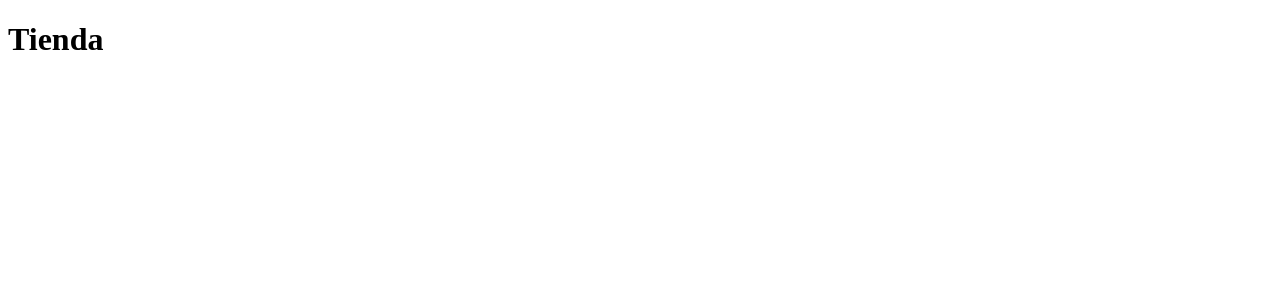
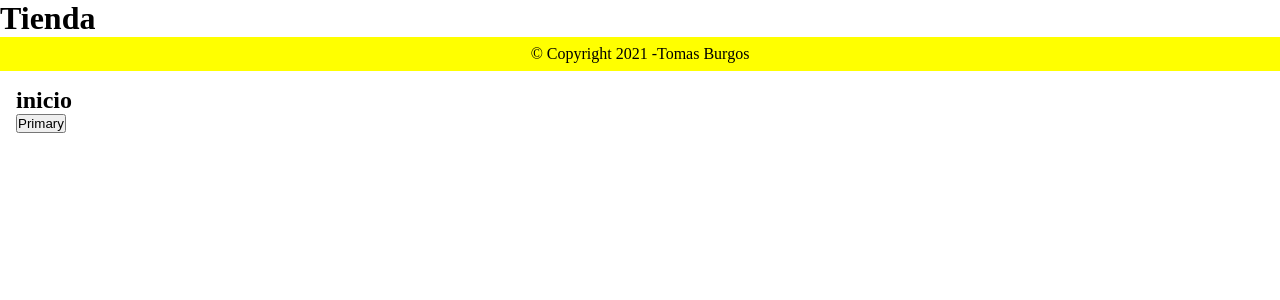
Before and after one commit to TomBurgos/reactjs, a React (Create React App) app: page / in a window 1280 px wide. Shown: the top 300 px of the page. Built offline with nearby package versions, Linux system fonts and the light colour scheme.

Commit message:
nuevas cosas

```diff
--- a/package.json
+++ b/package.json
@@ -6,7 +6,9 @@
     "@testing-library/jest-dom": "^5.15.1",
     "@testing-library/react": "^11.2.7",
     "@testing-library/user-event": "^12.8.3",
+    "bootstrap": "^5.1.3",
     "react": "^17.0.2",
+    "react-bootstrap": "^2.0.3",
     "react-dom": "^17.0.2",
     "react-scripts": "4.0.3",
     "web-vitals": "^1.1.2"
--- a/src/App.js
+++ b/src/App.js
@@ -1,6 +1,18 @@
 import Header from "./Header"
+import Footer from "./Footer"
+import Main from "./Main"
+
 const App = () => {
-    return <Header />
+
+    const producto = { titulo: "Producto 1" }
+
+    return (
+        <>
+            <Header producto={producto} saludo="bienvenidoscd" />
+            <Footer />
+            <Main />
+        </>
+    )
 }
 
 export default App;
--- /dev/null
+++ b/src/Footer.js
@@ -0,0 +1,9 @@
+const Footer = () => {
+    return (
+        <footer>
+            <p>&copy; Copyright 2021 -Tomas Burgos</p>
+        </footer>
+    )
+}
+
+export default Footer
--- a/src/Header.js
+++ b/src/Header.js
@@ -1,11 +1,13 @@
 import Nav from "./Nav"
 
-const Header = () => {
+const Header = (parametros) => {
+    parametros.producto.titulo = "producto 2"
+    console.log(parametros.producto.titulo)
     return (
-    <header>
-        <h1>Tienda</h1>
-        <nav />
-    </header>)
+        <header>
+            <h1>Tienda</h1>
+            <Nav />
+        </header>)
 
 }
 
--- /dev/null
+++ b/src/Main.js
@@ -0,0 +1,15 @@
+import Button from 'react-bootstrap/Button'
+
+
+
+const Main = () => {
+
+    return (
+        <main>
+            <h2>inicio</h2>
+            <button variant="primary">Primary</button>
+        </main>
+    )
+}
+
+export default Main
--- /dev/null
+++ b/src/estilo.css
@@ -0,0 +1,34 @@
+*  {
+    margin: 0;
+    padding: 0;
+    box-sizing: border-box;
+}
+
+html , body , #root {
+    height: 100vh;
+}
+
+#root {
+    display: flex;
+    flex-direction: column;
+}
+
+#main-header {
+    display: flex;
+    justify-content: space-between;
+    align-items: center;
+    padding: 0.5rem 1rem;
+    background-color: yellow;
+    box-shadow: 0 2px 8px rgba(0,0,0,0.3);
+}
+
+main {
+    padding: 1rem;
+    flex-grow: 1;
+}
+
+footer {
+    background-color: yellow;
+    text-align: center;
+    padding: 0.5rem;
+}
--- a/src/index.js
+++ b/src/index.js
@@ -2,7 +2,7 @@ import React from "react";
 
 import ReactDOM from "react-dom";
 import App from "./App";
-
+import "./estilo.css"
 
 
 
```
Also changed, not shown: 1 other file (tests, documents, lock files or other folders).
